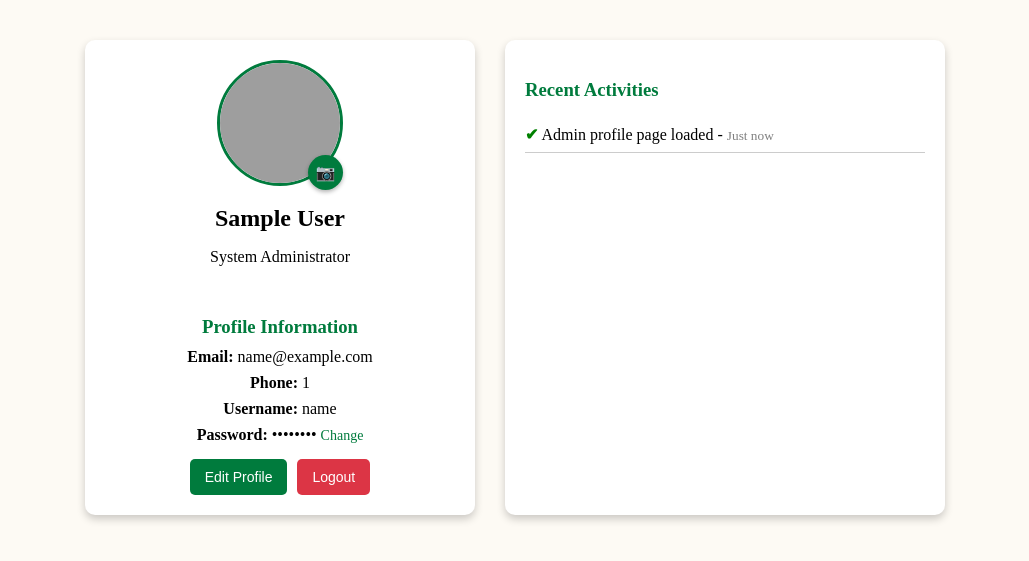
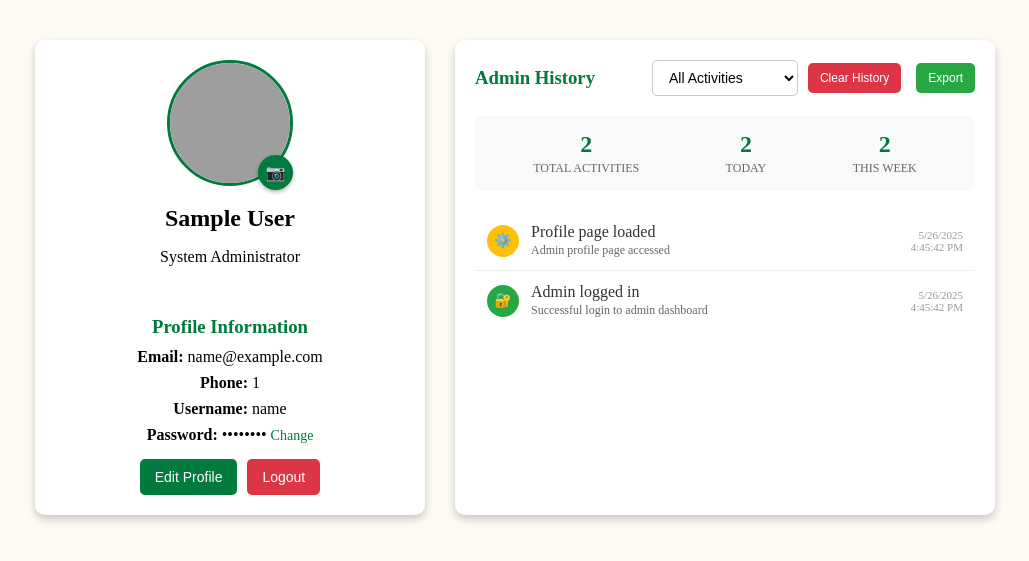
Before and after one commit to RosarioAngelica/trylang_cohere, a PHP site: page /VillaSalud.UI/pages/admin_profile.php in a window 1280 px wide. Shown: the part 174-735 px from the top of the page, without its empty margins (125-1154 px from the left). Run offline with PHP 8.4, Linux system fonts and the light colour scheme; the visitor is signed in with stand-in values (Sample User, id 1); grey boxes are pictures that could not be loaded.

Commit message:
change recent act into history

```diff
--- a/VillaSalud.UI/pages/admin_profile.php
+++ b/VillaSalud.UI/pages/admin_profile.php
@@ -12,6 +12,7 @@ $admin_name = isset($_SESSION["admin_name"]) ? $_SESSION["admin_name"] : "Admin
 $admin_email = isset($_SESSION["admin_email"]) ? $_SESSION["admin_email"] : "admin@villasalud.com";
 $admin_phone = isset($_SESSION["admin_phone"]) ? $_SESSION["admin_phone"] : "N/A";
 ?>
+
 <!DOCTYPE html>
 <html lang="en">
 <head>
@@ -26,7 +27,7 @@ $admin_phone = isset($_SESSION["admin_phone"]) ? $_SESSION["admin_phone"] : "N/A
   <nav class="navbar">
     <ul>
       <li><a href="../pages/a_homepage.html">Home</a></li>
-      <li><a href="../pages/a_inquiries.php">View Inquiries</a></li>
+      <li><a href="../pages/a_inquiries.html">View Inquiries</a></li>
       <li><a href="../pages/a_make_reservation.php">Make Reservation</a></li>
       <li><a href="../pages/a_view_report.html">View Report</a></li>
       <li><a href="#" class="active">Admin Profile</a></li>
@@ -57,12 +58,48 @@ $admin_phone = isset($_SESSION["admin_phone"]) ? $_SESSION["admin_phone"] : "N/A
       </div>
     </div>
 
-    <div class="admin-activity">
-      <h3>Recent Activities</h3>
-      <ul id="activity-list">
-        <li><span>✔</span> Logged in successfully - <small><?php echo date('M d, Y H:i'); ?></small></li>
-        <li><span>✔</span> System initialized - <small>Just now</small></li>
-      </ul>
+    <div class="admin-history">
+      <div class="history-header">
+        <h3>Admin History</h3>
+        <div class="history-controls">
+          <select id="history-filter" class="filter-select">
+            <option value="all">All Activities</option>
+            <option value="login">Login/Logout</option>
+            <option value="profile">Profile Changes</option>
+            <option value="system">System Actions</option>
+          </select>
+          <button class="clear-history-btn" id="clear-history-btn">Clear History</button>
+        </div>
+      </div>
+
+      <div class="history-stats">
+        <div class="stat-item">
+          <span class="stat-number" id="total-activities">0</span>
+          <span class="stat-label">Total Activities</span>
+        </div>
+        <div class="stat-item">
+          <span class="stat-number" id="today-activities">0</span>
+          <span class="stat-label">Today</span>
+        </div>
+        <div class="stat-item">
+          <span class="stat-number" id="this-week-activities">0</span>
+          <span class="stat-label">This Week</span>
+        </div>
+      </div>
+
+      <div class="history-list-container">
+        <ul id="history-list" class="history-list">
+          <!-- History items will be populated by JavaScript -->
+        </ul>
+        <div id="history-empty" class="history-empty" style="display: none;">
+          <div class="empty-icon">📝</div>
+          <p>No history available</p>
+        </div>
+      </div>
+
+      <div class="history-pagination">
+        <button id="load-more-btn" class="load-more-btn" style="display: none;">Load More</button>
+      </div>
     </div>
   </section>
 
@@ -132,6 +169,18 @@ $admin_phone = isset($_SESSION["admin_phone"]) ? $_SESSION["admin_phone"] : "N/A
     </div>
   </div>
 
+  <!-- Confirm Modal -->
+  <div id="confirm-modal" class="modal">
+    <div class="modal-content">
+      <h3>Confirm Action</h3>
+      <p id="confirm-message">Are you sure you want to proceed?</p>
+      <div class="modal-buttons">
+        <button type="button" class="cancel-btn" id="confirm-cancel">Cancel</button>
+        <button type="button" class="delete-btn" id="confirm-ok">Confirm</button>
+      </div>
+    </div>
+  </div>
+
   <script src="../script/admin_profile.js"></script>
   <script>
     function logout() {
--- a/VillaSalud.UI/style/admin_profile.css
+++ b/VillaSalud.UI/style/admin_profile.css
@@ -169,33 +169,194 @@ h3 {
     background: #a71d2a;
 }
 
-/* Activity Section */
-.admin-activity {
+/* History Section */
+.admin-history {
     background: white;
     border-radius: 10px;
     box-shadow: 0px 4px 8px rgba(0, 0, 0, 0.2);
     padding: 20px;
-    width: 400px;
+    width: 500px;
+    max-height: 600px;
+    display: flex;
+    flex-direction: column;
 }
 
-.admin-activity ul {
+.history-header {
+    display: flex;
+    justify-content: space-between;
+    align-items: center;
+    margin-bottom: 20px;
+    flex-wrap: wrap;
+    gap: 10px;
+}
+
+.history-header h3 {
+    margin: 0;
+    color: #007b3d;
+}
+
+.history-controls {
+    display: flex;
+    gap: 10px;
+    align-items: center;
+}
+
+.filter-select {
+    padding: 8px 12px;
+    border: 1px solid #ccc;
+    border-radius: 5px;
+    font-size: 14px;
+    background: white;
+    cursor: pointer;
+}
+
+.filter-select:focus {
+    outline: none;
+    border-color: #007b3d;
+}
+
+.clear-history-btn {
+    background: #dc3545;
+    color: white;
+    padding: 8px 12px;
+    border: none;
+    border-radius: 5px;
+    font-size: 12px;
+    cursor: pointer;
+    transition: background 0.3s;
+}
+
+.clear-history-btn:hover {
+    background: #a71d2a;
+}
+
+/* History Stats */
+.history-stats {
+    display: flex;
+    justify-content: space-around;
+    background: #f8f9fa;
+    border-radius: 8px;
+    padding: 15px;
+    margin-bottom: 20px;
+}
+
+.stat-item {
+    text-align: center;
+}
+
+.stat-number {
+    display: block;
+    font-size: 24px;
+    font-weight: bold;
+    color: #007b3d;
+}
+
+.stat-label {
+    font-size: 12px;
+    color: #666;
+    text-transform: uppercase;
+}
+
+/* History List */
+.history-list-container {
+    flex: 1;
+    overflow-y: auto;
+    margin-bottom: 15px;
+}
+
+.history-list {
     list-style: none;
     padding: 0;
+    margin: 0;
 }
 
-.admin-activity li {
-    font-size: 16px;
-    padding: 8px 0;
-    border-bottom: 1px solid #ccc;
+.history-list li {
+    padding: 12px;
+    border-bottom: 1px solid #eee;
+    display: flex;
+    align-items: center;
+    gap: 12px;
+    transition: background 0.3s;
 }
 
-.admin-activity li span {
-    color: green;
-    font-weight: bold;
+.history-list li:hover {
+    background: #f8f9fa;
 }
 
-.admin-activity small {
-    color: gray;
+.history-list li:last-child {
+    border-bottom: none;
+}
+
+.history-icon {
+    width: 32px;
+    height: 32px;
+    border-radius: 50%;
+    display: flex;
+    align-items: center;
+    justify-content: center;
+    font-size: 14px;
+    color: white;
+    flex-shrink: 0;
+}
+
+.history-icon.login { background: #28a745; }
+.history-icon.profile { background: #007bff; }
+.history-icon.system { background: #ffc107; color: #333; }
+.history-icon.security { background: #dc3545; }
+
+.history-content {
+    flex: 1;
+}
+
+.history-action {
+    font-weight: 500;
+    color: #333;
+    margin-bottom: 2px;
+}
+
+.history-details {
+    font-size: 12px;
+    color: #666;
+}
+
+.history-time {
+    font-size: 11px;
+    color: #999;
+    text-align: right;
+    flex-shrink: 0;
+}
+
+/* History Empty State */
+.history-empty {
+    text-align: center;
+    padding: 40px 20px;
+    color: #666;
+}
+
+.empty-icon {
+    font-size: 48px;
+    margin-bottom: 15px;
+    opacity: 0.5;
+}
+
+/* Load More Button */
+.history-pagination {
+    text-align: center;
+}
+
+.load-more-btn {
+    background: #007b3d;
+    color: white;
+    padding: 10px 20px;
+    border: none;
+    border-radius: 5px;
+    cursor: pointer;
+    font-size: 14px;
+    transition: background 0.3s;
+}
+
+.load-more-btn:hover {
+    background: #00592a;
 }
 
 /* Modal Styles */
```
Also changed, not shown: other parts of VillaSalud.UI/style/admin_profile.css (+52 -0 lines), VillaSalud.UI/script/admin_profile.js (+300 -78 lines).
